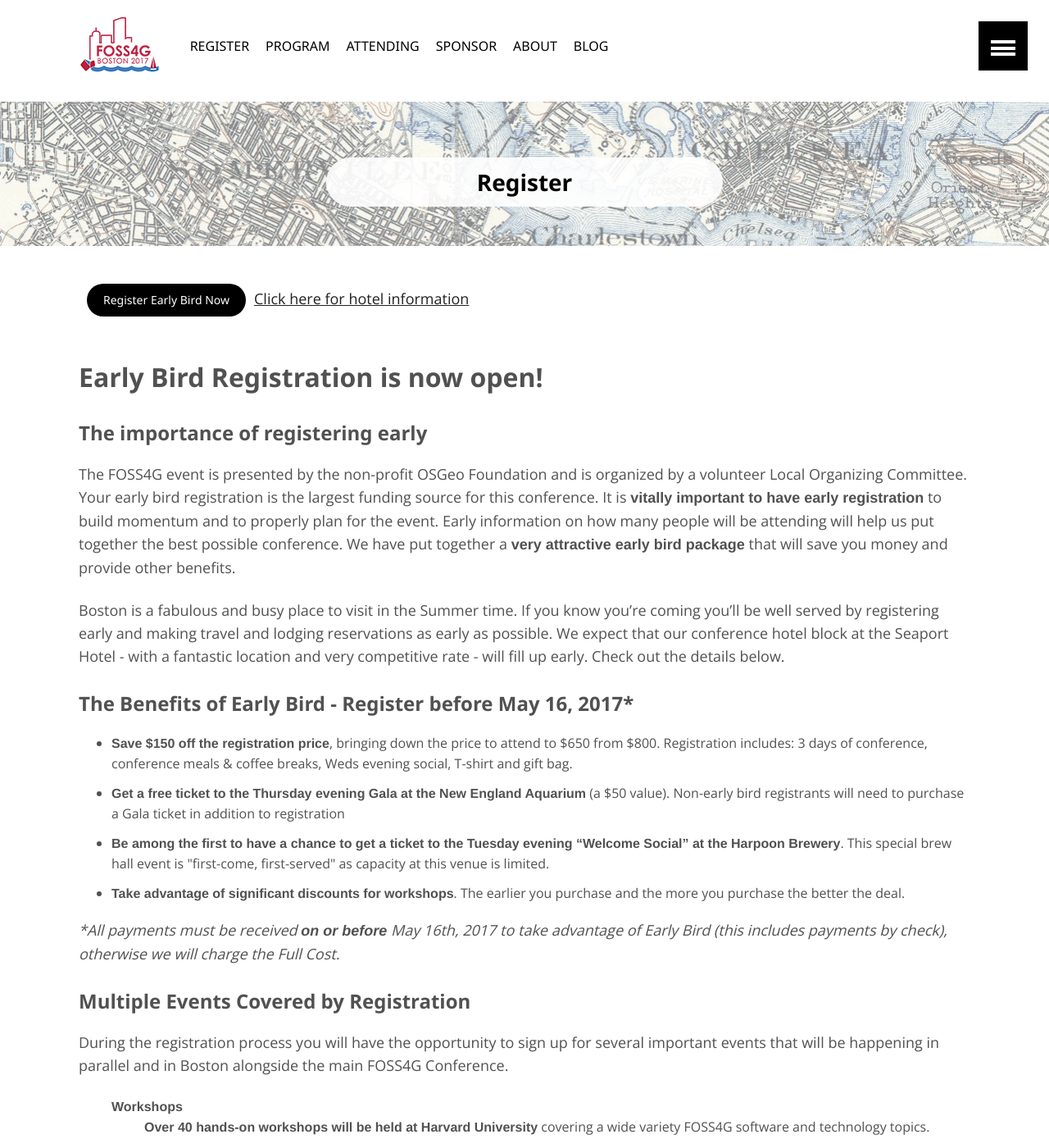
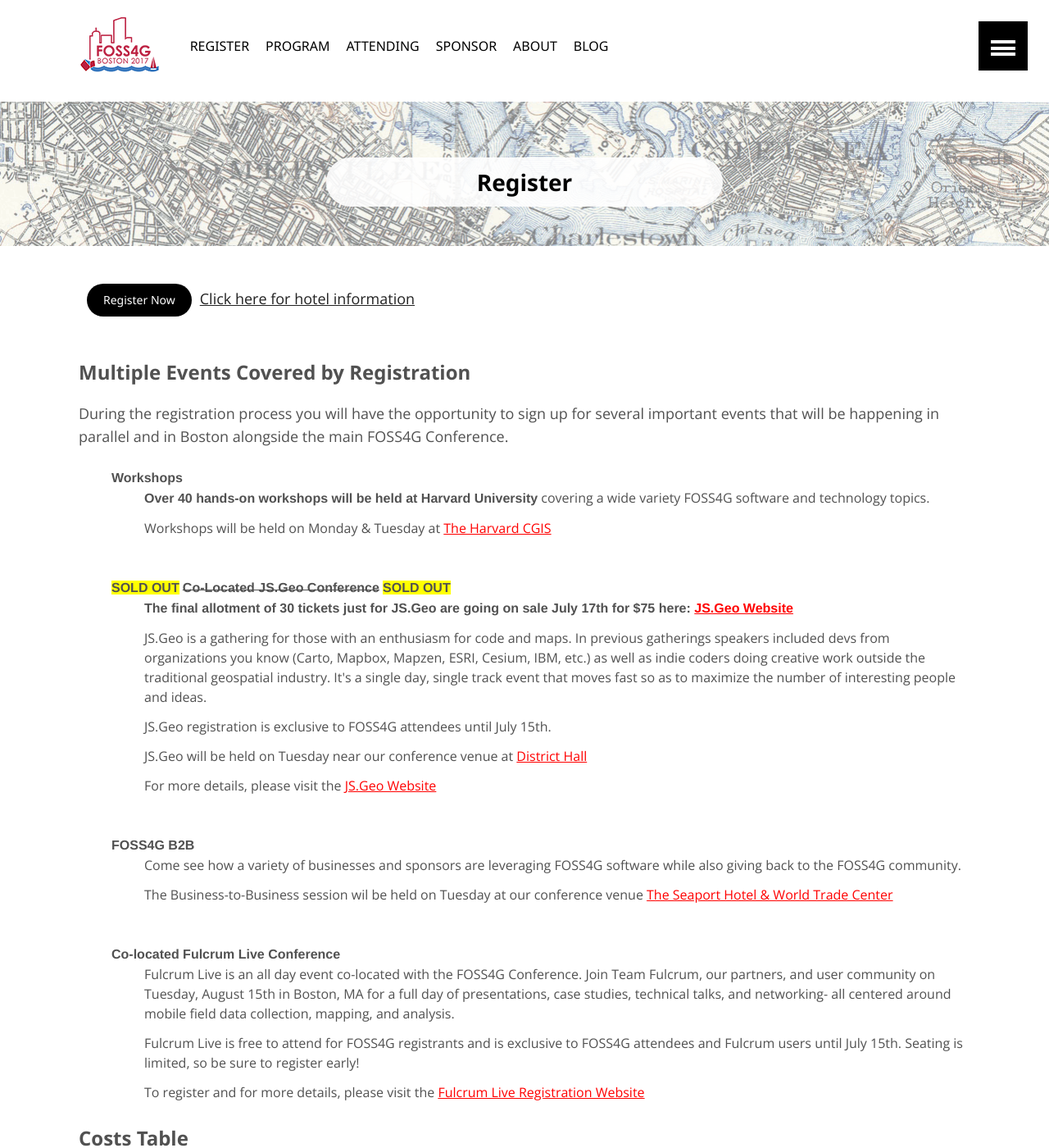
Before and after one commit to AvidGeo/foss4g2017-dev, a Jekyll site: the page built from register/index.html, in a window 1280 px wide and 1400 px high. Shown: the whole window at 82% size. Built offline with Jekyll 4.4.1, drawn with Linux system fonts in a browser that asks for light colours; some of the changed text lies outside the part shown.

Commit message:
update after early bird

```diff
--- a/_layouts/home.html
+++ b/_layouts/home.html
@@ -47,8 +47,8 @@
                             <th class="second-col">Milestone</th>
                         </tr>
                         <tr>
-                            <td style="color:red;"><strong>May 17</strong></td>
-                            <td class="second-col" style="color:red;"><a href="/register/" style="color:red;"><strong>Early Bird Registration</a> Closes</strong></td>
+                            <td>Aug 14</td>
+                            <td class="second-col"><strong>First Day of Workshops!</strong></td>
                         </tr>
                         <tr>
                             <td>Aug 16</td>
--- a/about/index.html
+++ b/about/index.html
@@ -159,13 +159,13 @@
         <p>Have a question? Contact us at <a href="mailto:foss4g2017@gmail.com">foss4g2017@gmail.com</a></p>
 
    <h1 id="faq">FAQ</h1>
-      <p><strong>Can I register for workshops without registering for the conference?</strong><br />Yes, after Early Bird ends on May 16th, likely May 18th, there will be the option to register for workshops only.</p>
-      <p><strong>Is there a volunteer program for FOSS4G?</strong><br />Yes, the volunteer program will be released after May 16th with high priority given to students. There will be an application available on the website, likely around May 22nd.</p>
+      <p><strong>Can I register for workshops without registering for the conference?</strong><br />Yes, as of May 18th there is the option to register for workshops only.</p>
+      <p><strong>Is there a volunteer program for FOSS4G?</strong><br />Yes, the volunteer program and application will be released by June 1st with high priority given to students.</p>
       <p><strong>I missed the deadline, can I still send in an abstract?</strong><br />Unfortunately, the Call for Abstracts has closed and we are no longer accepting submissions. That being said, we are pleased to have received over 420 submissions this year</p>
       <p><strong>Are there any discounts for students, accepted speakers, etc.?</strong><br />Our discount is the Early Bird rate, which ends May 16th. For students, we suggest volunteering when we release the volunteer application.</p>
       <p><strong>When will the schedule for FOSS4G be released?</strong><br />We have recently chosen the program for FOSS4G Boston and creating the schedule is our next step. We will release the schedule as soon as we can and thank you for your patience and understanding. We hope to have it online before June 1st.</p>
-      <p><strong>What is the deal with the Harpoon Welcome Social?</strong><br />Due to the size of the venue we have a limited number of tickets (only 400) that are being distributed on a first-come-first-serve. For this reason we suggest registering Early Bird and getting your ticket before they are sold out.</p>
-      <p><strong>What is JS.Geo?</strong><br />JS.Geo is a co-located conference that takes place on Tuesday, August 15th. There are a limited number of tickets (only 100) so we suggest registering Early Bird if you are interested in attending. However, JS.Geo overlaps with Tuesday workshops, so we suggest coordinating you workshop selections with the JS.Geo schedule (i.e. taking your workshops on Monday).</p>
+      <p><strong>What is the deal with the Harpoon Welcome Social?</strong><br />Due to the size of the venue we have a limited number of tickets (only 400) that are being distributed on a first-come-first-serve basis to Early Bird registrants. As of May 16th there are no more tickets available for this event.</p>
+      <p><strong>What is JS.Geo?</strong><br />JS.Geo is a co-located conference that takes place on Tuesday, August 15th. There were a limited number of tickets (only 120) and it is now sold out. JS.Geo overlaps with Tuesday workshops, so we suggest coordinating your workshop selections with the JS.Geo schedule (i.e. taking your workshops on Monday).</p>
       <p><strong>Where are the workshops located?</strong><br />Monday and Tuesday workshops are located at <a href="https://www.google.com/maps/place/Cgis+Knafel,+1737+Cambridge+St,+Cambridge,+MA+02138/@42.375638,-71.1154243,17z/data=!3m1!4b1!4m5!3m4!1s0x89e37744241b934f:0x70603c849cad1301!8m2!3d42.375638!4d-71.1132356?hl=en">Harvard University’s Center for Geographic Analysis (CGA).</a></p>
       <p><strong>What is the closest T (subway) stop to FOSS4G Boston?</strong><br />The <a href="https://www.google.com/maps/place/World+Trade+Center/@42.3487414,-71.0450992,16.75z/data=!4m5!3m4!1s0x89e37a8214e8db7b:0x897b0be381e29145!8m2!3d42.3485954!4d-71.0423848?hl=en">World Trade Center stop on the Silver Line</a> is across the street from the Seaport Hotel and is the closest T stop to the conference. The <a href="https://www.google.com/maps/place/South+Station/@42.3518776,-71.0572929,17z/data=!3m1!4b1!4m5!3m4!1s0x89e37081fa252f27:0xa620df45f1c1057d!8m2!3d42.3518776!4d-71.0551042?hl=en">South Station stop on the Red Line</a> is also walking distance to the conference venue.</p>
 
--- a/register/index.html
+++ b/register/index.html
@@ -5,7 +5,8 @@
   feature: boston-map.png
 ---
 <div class="sections">
-    <p><a href="http://www.cvent.com/d/bvqgqq/4W" class="btn">Register Early Bird Now</a><a href="../attending/">Click here for hotel information</a></p>
+    <p><a href="http://www.cvent.com/d/bvqgqq/4W" class="btn">Register Now</a><a href="../attending/">Click here for hotel information</a></p>
+    <!--
     <h2>Early Bird Registration is now open!</h2>
     <h4>The importance of registering early</h4>
     <p>The FOSS4G event is presented by the non-profit OSGeo Foundation and is organized by a volunteer Local Organizing Committee. Your early bird registration is the largest funding source for this conference. It is <strong>vitally important to have early registration</strong>        to build momentum and to properly plan for the event. Early information on how many people will be attending will help us put together the best possible conference. We have put together a <strong>very attractive early bird package</strong> that
@@ -20,6 +21,7 @@
         <li><strong>Take advantage of significant discounts for workshops</strong>. The earlier you purchase and the more you purchase the better the deal.</li>
     </ul>
     <p><em>*All payments must be received <strong>on or before</strong> May 16th, 2017 to take advantage of Early Bird (this includes payments by check), otherwise we will charge the Full Cost.</em></p>
+  -->
     <h4>Multiple Events Covered by Registration</h4>
     <p>During the registration process you will have the opportunity to sign up for several important events that will be happening in parallel and in Boston alongside the main FOSS4G Conference.</p>
     <ul class="nbull">
@@ -33,7 +35,6 @@
         <li><strong style="background-color:yellow">SOLD OUT</strong> <s><strong>Co-Located JS.Geo Conference</strong></s> <strong style="background-color:yellow">SOLD OUT</strong>
             <ul class="nbull">
                 <li> <strong>The final allotment of 30 tickets just for JS.Geo are going on sale July 17th for $75 here: <a href="http://www.jsgeo.com/" style="color:red;">JS.Geo Website</a></strong></li>
-                <li>&nbsp;</li>
                 <li>JS.Geo is a gathering for those with an enthusiasm for code and maps. In previous gatherings speakers included devs from organizations you know (Carto, Mapbox, Mapzen, ESRI, Cesium, IBM, etc.) as well as indie coders doing creative work
                     outside the traditional geospatial industry. It's a single day, single track event that moves fast so as to maximize the number of interesting people and ideas.</li>
                 <li>JS.Geo registration is exclusive to FOSS4G attendees until July 15th.</li>
@@ -41,12 +42,14 @@
                 <li>For more details, please visit the <a href="http://www.jsgeo.com/" style="color:red;">JS.Geo Website</a></li>
             </ul>
         </li>
+        <li>&nbsp;</li>
         <li><strong>FOSS4G B2B</strong>
             <ul class="nbull">
                 <li>Come see how a variety of businesses and sponsors are leveraging FOSS4G software while also giving back to the FOSS4G community.</li>
                 <li>The Business-to-Business session wil be held on Tuesday at our conference venue <a href="http://www.seaportboston.com/" style="color:red;">The Seaport Hotel &amp; World Trade Center</a></li>
             </ul>
         </li>
+        <li>&nbsp;</li>
         <li><strong>Co-located Fulcrum Live Conference</strong>
             <ul class="nbull">
                 <li>Fulcrum Live is an all day event co-located with the FOSS4G Conference. Join Team Fulcrum, our partners, and user community on Tuesday, August 15th in Boston, MA for a full day of presentations, case studies, technical talks, and networking-
@@ -113,7 +116,15 @@
             <td colspan="2" class="cost_acb cost_p5 cost_grey cost_bbl cost_br">$50</td>
         </tr>
     </table>
-    <p style="text-align: center;"><a href="http://www.cvent.com/d/bvqgqq/4W" class="btn">Register Early Bird Now</a><a href="../attending/">Click here for hotel information</a></p>
+    <p style="text-align: center;"><a href="http://www.cvent.com/d/bvqgqq/4W" class="btn">Register Now</a><a href="../attending/">Click here for hotel information</a></p>
+
+    <h4>The Benefits of Early Bird - <strong style="background-color:yellow">Now Closed</strong></h4>
+    <ul>
+        <li><strong>Save $150 off the registration price</strong>, bringing down the price to attend to $650 from $800. Registration includes: 3 days of conference, conference meals &amp; coffee breaks, Weds evening social, T-shirt and gift bag.</li>
+        <li><strong>Get a free ticket to the Thursday evening Gala at the New England Aquarium</strong> (a $50 value). Non-early bird registrants will need to purchase a Gala ticket in addition to registration</li>
+        <li><strong>Be among the first to have a chance to get a ticket to the Tuesday evening “Welcome Social” at the Harpoon Brewery</strong>. This special brew hall event is "first-come, first-served" as capacity at this venue is limited.</li>
+        <li><strong>Take advantage of significant discounts for workshops</strong>. The earlier you purchase and the more you purchase the better the deal.</li>
+    </ul>
 
     <h4>Cancellation Policy</h4>
     <p>Cancellations received 4 weeks prior to the conference (July 17, 2017) will receive a refund minus a $100 administrative fee. Cancellations received after that date are not eligible for refunds however substitutions will be allowed.</p>
```
